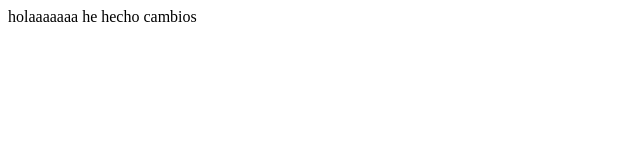
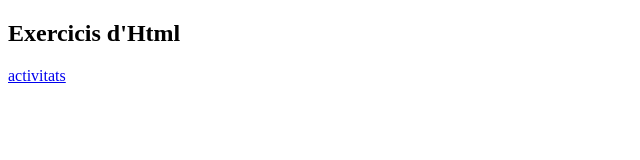
Before and after one commit to CristianLancer/web3, a plain HTML site: page index.html in a window 1280 px wide. Shown: the whole page, without its empty margins (0-640 px from the left). Drawn offline with Linux system fonts and the light colour scheme.

Commit message:
Deploying to gh-pages from @ CristianLancer/web3@fa3a8c68e167d86f586069d24c169716a50cc1b1 🚀

```diff
--- a/index.html
+++ b/index.html
@@ -2,17 +2,12 @@
 <html lang="en">
 <head>
     <meta charset="UTF-8">
-    <meta name="viewport" content="width=, initial-scale=1.0">
+    <meta name="viewport" content="width=device-width, initial-scale=1.0">
     <title>Document</title>
 </head>
 <body>
-    holaaaaaaa
-
-
-    he hecho cambios
-
-
-
+<h2>Exercicis d'Html</h2>
+<a href="activitats.html">activitats</a>
 
 
 
```
